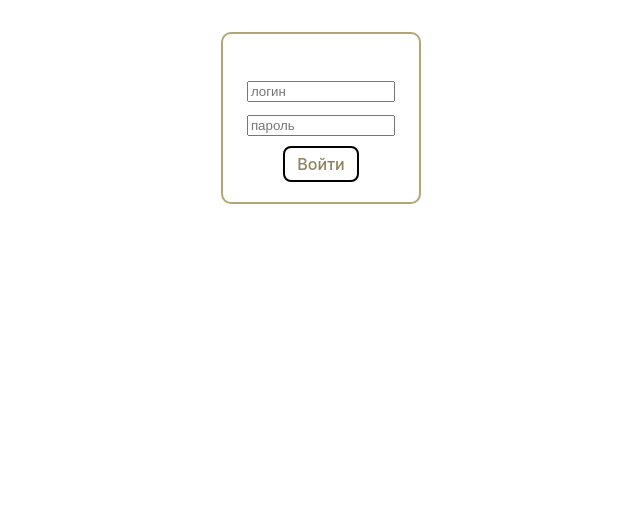
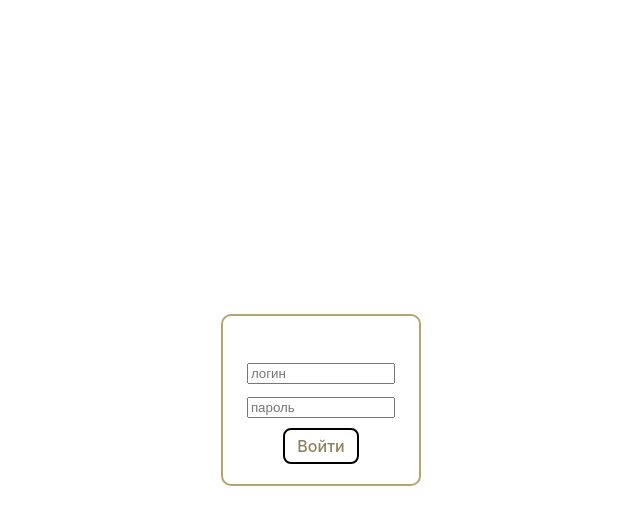
Before and after one commit to CTEPXMGN/QuickRestoTest, a React (Vite) app in the folder quickresto-app/: page / in a window 1280 px wide. Shown: the top 524 px of the page, without its empty margins (319-959 px from the left). Built offline with nearby package versions, Linux system fonts and the light colour scheme; the HTML template or start-up script is replaced by a standard one.

Commit message:
changed styles

```diff
--- a/quickresto-app/src/App.css
+++ b/quickresto-app/src/App.css
@@ -6,7 +6,11 @@
 }
 
 .App {
-  min-width: 100%;
+  width: 100%;
+  height: 100%;
+  display: flex;
+  justify-content: center;
+  align-items: center;
 }
 
 .card {
--- a/quickresto-app/src/components/map/map_of_city/map_of_city.css
+++ b/quickresto-app/src/components/map/map_of_city/map_of_city.css
@@ -1,4 +1,5 @@
 .map-container {
+  width: 1000px;
   position: relative;
   overflow: hidden;
   border: 1px solid black;
--- a/quickresto-app/src/index.css
+++ b/quickresto-app/src/index.css
@@ -12,6 +12,11 @@ html {
 
 html,
 body {
+  height: 100%;
+}
+
+#root {
+  height: 100%;
   width: 100%;
 }
 
```
